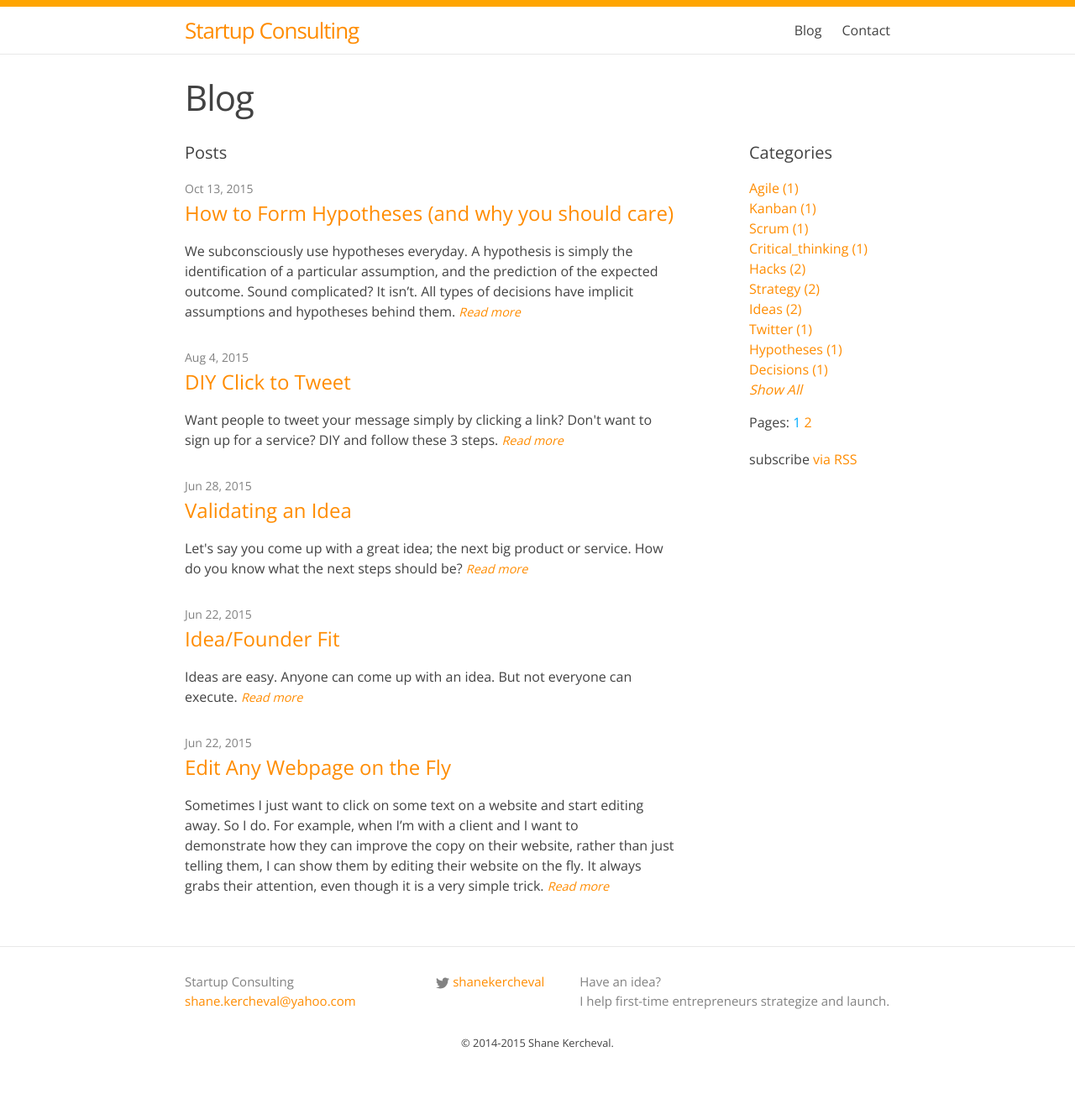
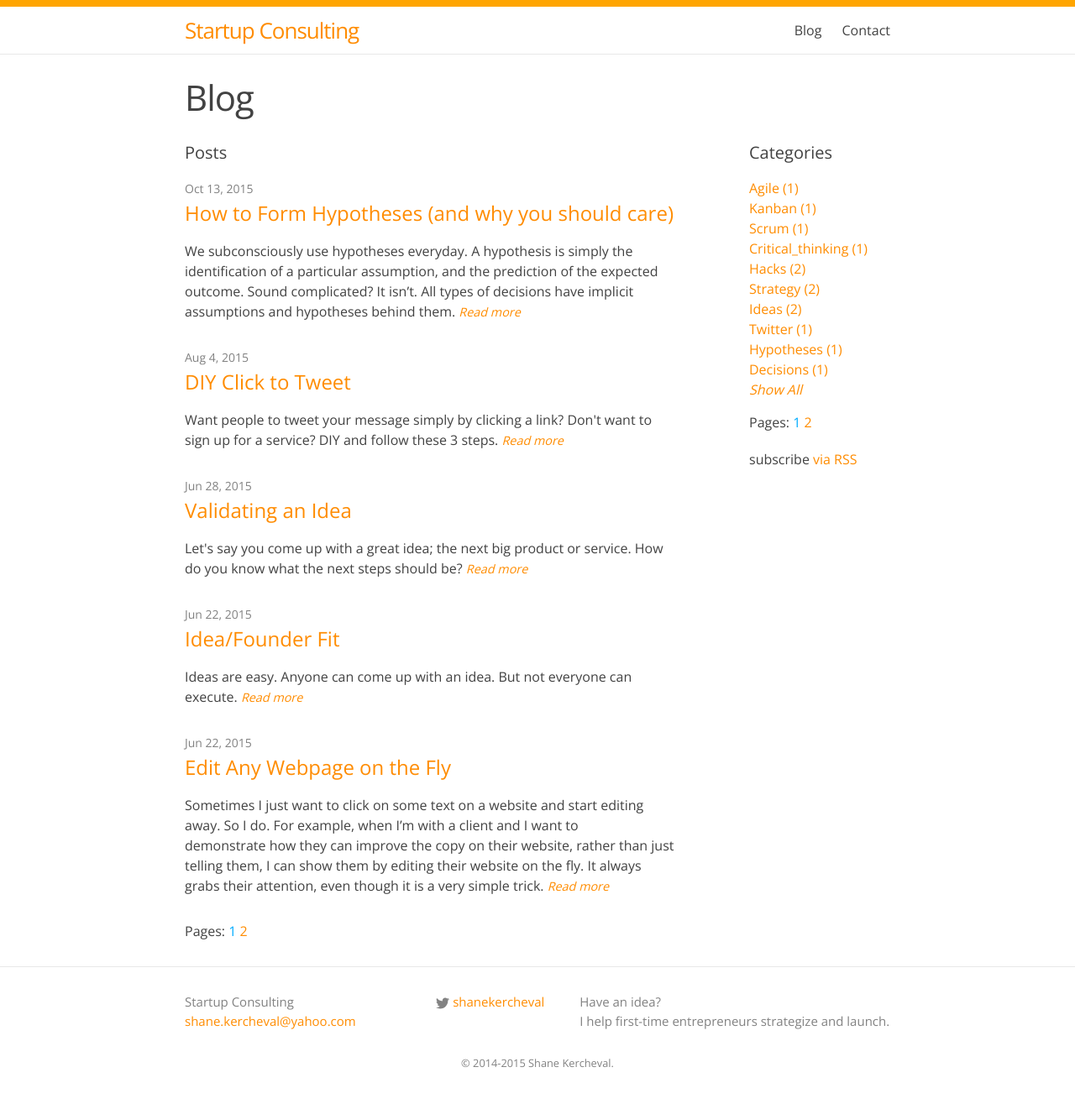
Before and after one commit to shane-kercheval/shane-kercheval.github.io, a Jekyll site: the page built from blog.md, in a window 1280 px wide. Shown: the whole page at 84% size. Built offline with Jekyll 4.4.1, drawn with Linux system fonts in a browser that asks for light colours; nearby versions of some CDN libraries; before the commit the page ends 1297 px from its top, so only the background shows below that.

Commit message:
added support for multiple page spans

```diff
--- a/blog.md
+++ b/blog.md
@@ -20,6 +20,7 @@
                 </li>
             {% endfor %}
         </ul>
+        <span class="page_numbers"></span>
     </section>
 
     <section id="blog-info">
@@ -41,7 +42,7 @@
             <li id="show-all"><a href="" style="font-style:italic">Show All</a></li>
         </ul>
 
-        <span id="page_numbers"></span>
+        <span class="page_numbers"></span>
         <p id="rss-subscribe">subscribe <a href="{{ "/feed.xml" | prepend: site.baseurl }}">via RSS</a></p>
     </section>
             <!-- didn't need this code, but would like to keep it: http://stackoverflow.com/questions/20945944/jekyll-liquid-output-category-list-with-post-count
--- a/css/custom.css
+++ b/css/custom.css
@@ -98,7 +98,7 @@
   color: white;
 }
 .testimonial-component {
-  background-color: #fdfdfd;
+  background-color: #FFFFFF;
   max-width: 300px;
   border-radius: 2%;
   padding: 5px 20px;
@@ -176,6 +176,7 @@
 #copyright {
   text-align: center;
   font-size: 0.8em;
+  color: #828282;
 }
 
 @media screen and (max-width: 600px){
--- a/js/app.js
+++ b/js/app.js
@@ -3,7 +3,7 @@
   var linkColorClicked = "#00ACFF";
 
   function resetLinkColors(){
-    $("#page_numbers .page").css("color", linkColor);//set link color of all pages to default
+    $(".page_numbers .page").css("color", linkColor);//set link color of all pages to default
     //set all the cateory links to default link color, change the clicked color to 'clicked'
     $(".category-list a").css("color",linkColor);
   }
@@ -30,18 +30,6 @@
     }
   });
 
-  function pageClickCallback( event, page, $link ){
-    return function(){
-      event.preventDefault();
-      resetLinkColors();
-      $link.css("color",linkColorClicked);//change link color of the one that was clicked
-      //hide all the list items (i.e. blog articles) that have a 'page' attribute
-      $("li[page]").hide();
-      //show all the list items (i.e. blog articles) for the particular page
-      $("li[page~="+page+"]").show();
-    }
-  }
-
   var posts_per_page = $( "ul[posts_per_page]" ).attr("posts_per_page");
 
   if(typeof posts_per_page != 'undefined'){
@@ -63,14 +51,14 @@
       }
     });
 
-    $page_number_span = $("#page_numbers");//get the page_number span from blog.md
+    $page_number_span = $(".page_numbers");//get the page_number span from blog.md
     $page_number_span.append("Pages: ");
     for (var page = 1; page <= number_of_pages; page++) {
         $link = $('<a class="page" href="">'+ page +' </a>');
         $link.click({param1: page},function(event){
               event.preventDefault();
               resetLinkColors();
-              $(this).css("color",linkColorClicked);//change link color of the one that was clicked
+              $(".page:contains('"+$(this).text()+"')").css("color",linkColorClicked);
               //hide all the list items (i.e. blog articles) that have a 'page' attribute
               $("li[page]").hide();
               //show all the list items (i.e. blog articles) for the particular page
```
